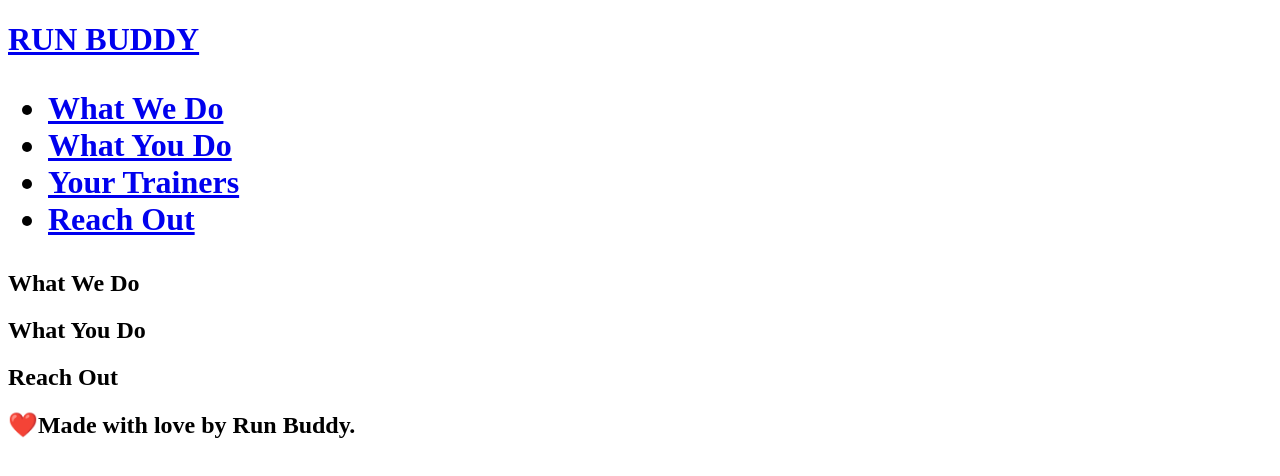
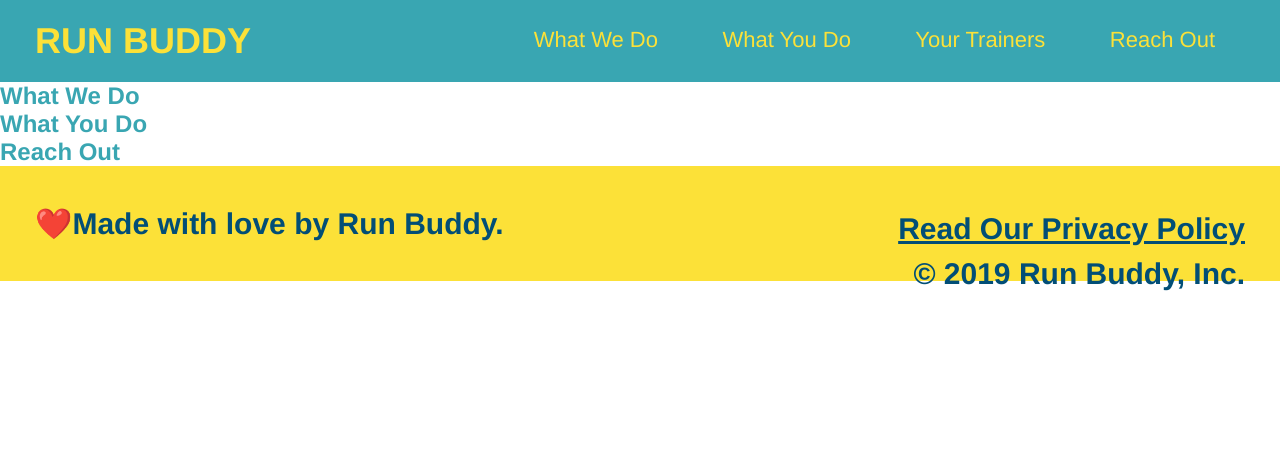
Before and after one commit to daniela-93/run-buddy, a plain HTML site: page index.html in a window 1280 px wide. Drawn offline with Linux system fonts and the light colour scheme.

Commit message:
<footer shanges>

```diff
--- /dev/null
+++ b/assets/css/style.css
@@ -0,0 +1,60 @@
+*{
+    margin: 0;
+    padding: 0;
+    box-sizing: border-box;
+
+}
+body {
+    /* body font */
+    color: #39a6b2;
+    font-family: Helvetica, Arial, sans-serif;
+}
+/*apply styles to <header> */
+header {
+    padding: 20px 35px;
+    background-color: #39a6b2;
+}
+/*let's select all <a> that are in <header h1> and do this with them */
+ h1 {
+    color: #fce138;
+    font-size: 36px;
+    font-weight: bold;
+    margin: 0;
+    display: inline;
+}
+header a {
+    text-decoration: none;
+    color: #fce138;
+}
+header nav {
+    float: right;
+    margin: 7px 0;
+}
+header nav ul li {
+    display: inline;
+}
+header nav ul li a {
+    margin: 0 30px;
+    font-weight: lighter;
+    font-size: 22px;
+
+}
+footer {
+    background :#fce138;
+    width: 100%;
+    padding: 40px 35px;
+}
+footer h2{
+    display: inline;
+    color: #024e76;
+    font-size: 30px;
+    margin: 0;
+}
+footer div {
+    float: right;
+    line-height: 1.5;
+    text-align: right;
+}
+footer a{
+    color: #024e76;
+}
--- a/index.html
+++ b/index.html
@@ -2,13 +2,16 @@
 <html lang="en">
     <head>
         <meta charset="UTF-8" />
+        <style></style>
+        <link rel="stylesheet" href="./assets/css/style.css" />
 <title>Run Buddy</title>
+
     </head>
     <body>
     <header>
         <h1>
-            <a href="/">RUN BUDDY</a>
-        </h>
+            RUN BUDDY
+        </h1>
         <nav>
             <ul>
                 <li>
@@ -35,12 +38,20 @@
         <h2>What We Do</h2>
     </section>
 
-    <section><h2>What You Do</h2>
+    <section>
+        <h2>What You Do</h2>
     </section>
 
-    <section><h2>Reach Out</h2>
+    <section>
+        <h2>Reach Out</h2>
     </section>
 
-    <footer><h2>❤️Made with love by Run Buddy.</h2></footer>
+    <footer>
+        <h2>
+            <div>
+            <a href="#">Read Our Privacy Policy</a><br /> &copy; 2019 Run Buddy, Inc.
+            </div>
+            ❤️Made with love by Run Buddy.</h2>
+    </footer>
     </body>
 </html>
```
Also changed, not shown: style.css (added).
